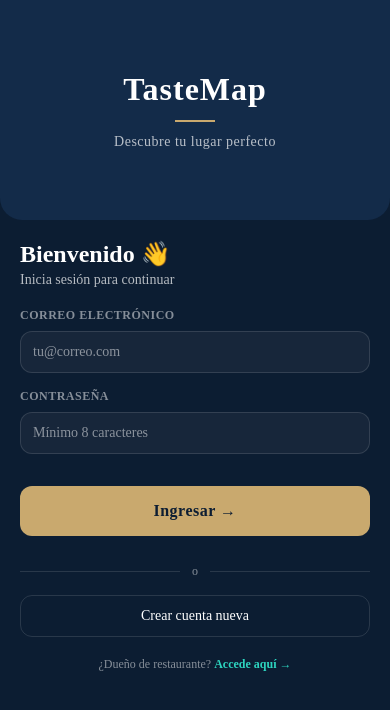
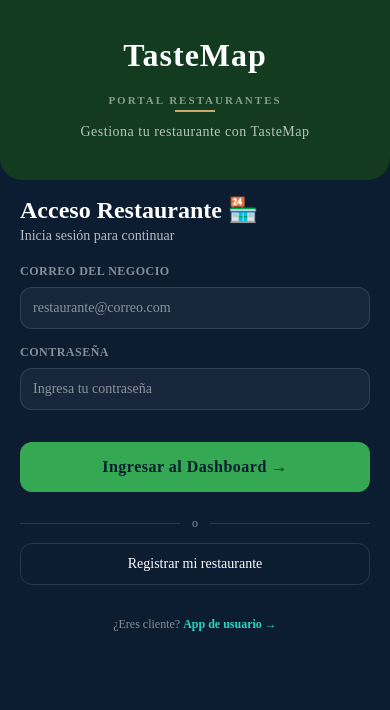
Before and after one commit to ECI-TasteMap/tastemap-mobile, a React Native app: screen / in a window 390 px wide. Shown: the top 710 px of the page. Built offline with nearby package versions, Linux system fonts and the light colour scheme.

Commit message:
fix: improved login screens

```diff
--- a/App.tsx
+++ b/App.tsx
@@ -1,14 +1,14 @@
 import { StatusBar } from 'expo-status-bar';
 import { SafeAreaProvider } from 'react-native-safe-area-context';
-import UserLoginScreen from './src/screens/UserLoginScreen';
-// import RestaurantLoginScreen from './src/screens/RestaurantLoginScreen';
+// import UserLoginScreen from './src/screens/UserLoginScreen';
+import RestaurantLoginScreen from './src/screens/RestaurantLoginScreen';
 
 export default function App() {
   return (
     <SafeAreaProvider>
       <StatusBar style="light" />
-      <UserLoginScreen />
-      {/* <RestaurantLoginScreen /> */}
+      {/* <UserLoginScreen /> */}
+      <RestaurantLoginScreen />
     </SafeAreaProvider>
   );
 }
--- a/src/components/LoginTemplate.tsx
+++ b/src/components/LoginTemplate.tsx
@@ -112,14 +112,16 @@ export default function LoginTemplate({
       behavior={Platform.OS === 'ios' ? 'padding' : 'height'}
       style={authStyles.container}
     >
-      <ScrollView contentContainerStyle={authStyles.scrollContent}>
+      <ScrollView
+        contentContainerStyle={[authStyles.scrollContent, { paddingBottom: insets.bottom + 16 }]}
+      >
         {/* Header */}
         <View
           style={[
             authStyles.header,
             {
               backgroundColor: headerBackgroundColor,
-              paddingTop: insets.top + 24,
+              paddingTop: insets.top + 16,
             },
           ]}
         >
--- a/src/styles/authStyles.ts
+++ b/src/styles/authStyles.ts
@@ -14,11 +14,11 @@ export const authStyles = StyleSheet.create({
   },
 
   header: {
-    paddingBottom: spacing.xxl,
+    paddingBottom: spacing.xl,
     alignItems: 'center',
     borderBottomLeftRadius: radius.xl,
     borderBottomRightRadius: radius.xl,
-    minHeight: 220,
+    minHeight: 180,
     justifyContent: 'center',
   },
 
@@ -60,8 +60,8 @@ export const authStyles = StyleSheet.create({
 
   formContainer: {
     paddingHorizontal: spacing.screen,
-    paddingTop: spacing.xl,
-    paddingBottom: spacing.xl,
+    paddingTop: spacing.lg,
+    paddingBottom: spacing.lg,
   },
 
   mainTitle: {
@@ -146,7 +146,7 @@ export const authStyles = StyleSheet.create({
   dividerContainer: {
     flexDirection: 'row',
     alignItems: 'center',
-    marginVertical: spacing.lg,
+    marginVertical: spacing.md,
   },
 
   dividerLine: {
@@ -180,7 +180,7 @@ export const authStyles = StyleSheet.create({
 
   footerContainer: {
     paddingHorizontal: spacing.screen,
-    paddingBottom: spacing.xl,
+    paddingTop: spacing.lg,
     gap: spacing.md,
   },
 
```
